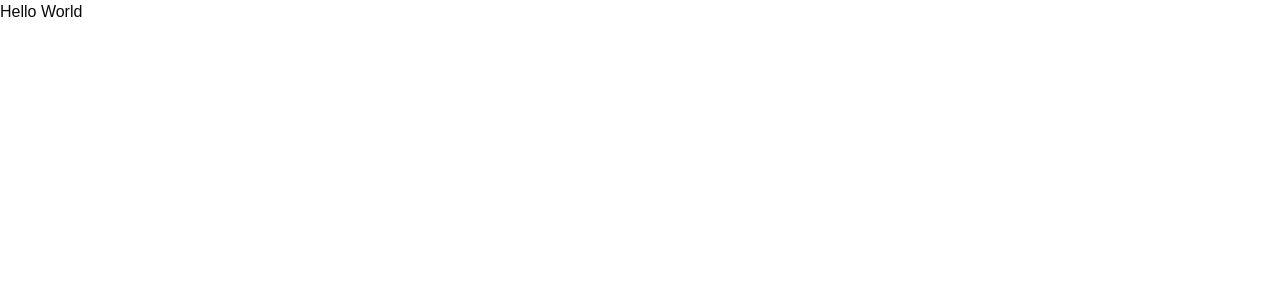
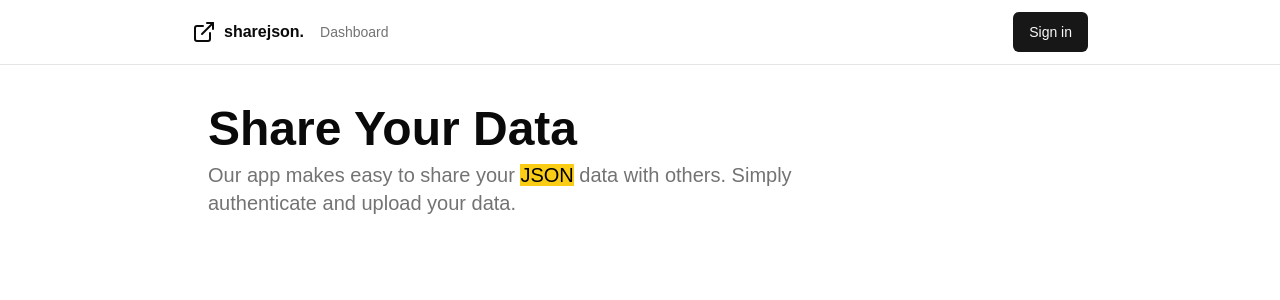
Before and after one commit to developer-mohitsoni/JSON_Data-Sharing-Project, a Next.js app: page / in a window 1280 px wide. Shown: the top 300 px of the page. Built offline with nearby package versions, Linux system fonts and the light colour scheme.

Commit message:
Complete Navbar Component

```diff
--- a/package.json
+++ b/package.json
@@ -9,6 +9,7 @@
     "lint": "next lint"
   },
   "dependencies": {
+    "@radix-ui/react-slot": "^1.1.0",
     "class-variance-authority": "^0.7.0",
     "clsx": "^2.1.1",
     "lucide-react": "^0.446.0",
--- a/src/app/layout.tsx
+++ b/src/app/layout.tsx
@@ -1,6 +1,7 @@
 import type { Metadata } from "next";
 import localFont from "next/font/local";
 import "./globals.css";
+import Navbar from "@/components/Navbar";
 
 const geistSans = localFont({
   src: "./fonts/GeistVF.woff",
@@ -28,7 +29,8 @@
       <body
         className={`${geistSans.variable} ${geistMono.variable} antialiased`}
       >
-        {children}
+        <Navbar />
+        <div className="max-w-4xl mx-auto px-4">{children}</div>
       </body>
     </html>
   );
--- a/src/app/page.tsx
+++ b/src/app/page.tsx
@@ -1,3 +1,12 @@
 export default function Home() {
-  return <div>Hello World</div>;
+  return (
+    <div className="space-y-2 mt-10">
+      <h1 className="text-3xl font-bold sm:text-5xl">Share Your Data</h1>
+      <p className="max-w-[600px] text-muted-foreground md:text-xl">
+        Our app makes easy to share your{" "}
+        <span className="text-bold bg-yellow-400 text-black">JSON</span> data
+        with others. Simply authenticate and upload your data.
+      </p>
+    </div>
+  );
 }
--- /dev/null
+++ b/src/components/Navbar.tsx
@@ -0,0 +1,29 @@
+import { ExternalLinkIcon } from "lucide-react";
+import Link from "next/link";
+import { Button } from "./ui/button";
+
+const Navbar = () => {
+  return (
+    <div className="sticky top-0 z-30 border-b bg-background px-4 sm:px-6">
+      <div className="flex items-center justify-between mx-auto max-w-4xl h-16">
+        <div className="flex gap-4">
+          <Link href={"/"} className="flex items-center gap-2">
+            <ExternalLinkIcon className="h-6 w-6" />
+            <span className="font-bold">sharejson.</span>
+          </Link>
+          <nav>
+            <Link
+              href={"/dashboard"}
+              className="text-sm font-medium text-muted-foreground transition-colors hover:text-foreground"
+            >
+              Dashboard
+            </Link>
+          </nav>
+        </div>
+        <Button>Sign in</Button>
+      </div>
+    </div>
+  );
+};
+
+export default Navbar;
--- /dev/null
+++ b/src/components/ui/button.tsx
@@ -0,0 +1,56 @@
+import * as React from "react"
+import { Slot } from "@radix-ui/react-slot"
+import { cva, type VariantProps } from "class-variance-authority"
+
+import { cn } from "@/lib/utils"
+
+const buttonVariants = cva(
+  "inline-flex items-center justify-center whitespace-nowrap rounded-md text-sm font-medium ring-offset-background transition-colors focus-visible:outline-none focus-visible:ring-2 focus-visible:ring-ring focus-visible:ring-offset-2 disabled:pointer-events-none disabled:opacity-50",
+  {
+    variants: {
+      variant: {
+        default: "bg-primary text-primary-foreground hover:bg-primary/90",
+        destructive:
+          "bg-destructive text-destructive-foreground hover:bg-destructive/90",
+        outline:
+          "border border-input bg-background hover:bg-accent hover:text-accent-foreground",
+        secondary:
+          "bg-secondary text-secondary-foreground hover:bg-secondary/80",
+        ghost: "hover:bg-accent hover:text-accent-foreground",
+        link: "text-primary underline-offset-4 hover:underline",
+      },
+      size: {
+        default: "h-10 px-4 py-2",
+        sm: "h-9 rounded-md px-3",
+        lg: "h-11 rounded-md px-8",
+        icon: "h-10 w-10",
+      },
+    },
+    defaultVariants: {
+      variant: "default",
+      size: "default",
+    },
+  }
+)
+
+export interface ButtonProps
+  extends React.ButtonHTMLAttributes<HTMLButtonElement>,
+    VariantProps<typeof buttonVariants> {
+  asChild?: boolean
+}
+
+const Button = React.forwardRef<HTMLButtonElement, ButtonProps>(
+  ({ className, variant, size, asChild = false, ...props }, ref) => {
+    const Comp = asChild ? Slot : "button"
+    return (
+      <Comp
+        className={cn(buttonVariants({ variant, size, className }))}
+        ref={ref}
+        {...props}
+      />
+    )
+  }
+)
+Button.displayName = "Button"
+
+export { Button, buttonVariants }
```
Also changed, not shown: 1 other file (tests, documents, lock files or other folders).
